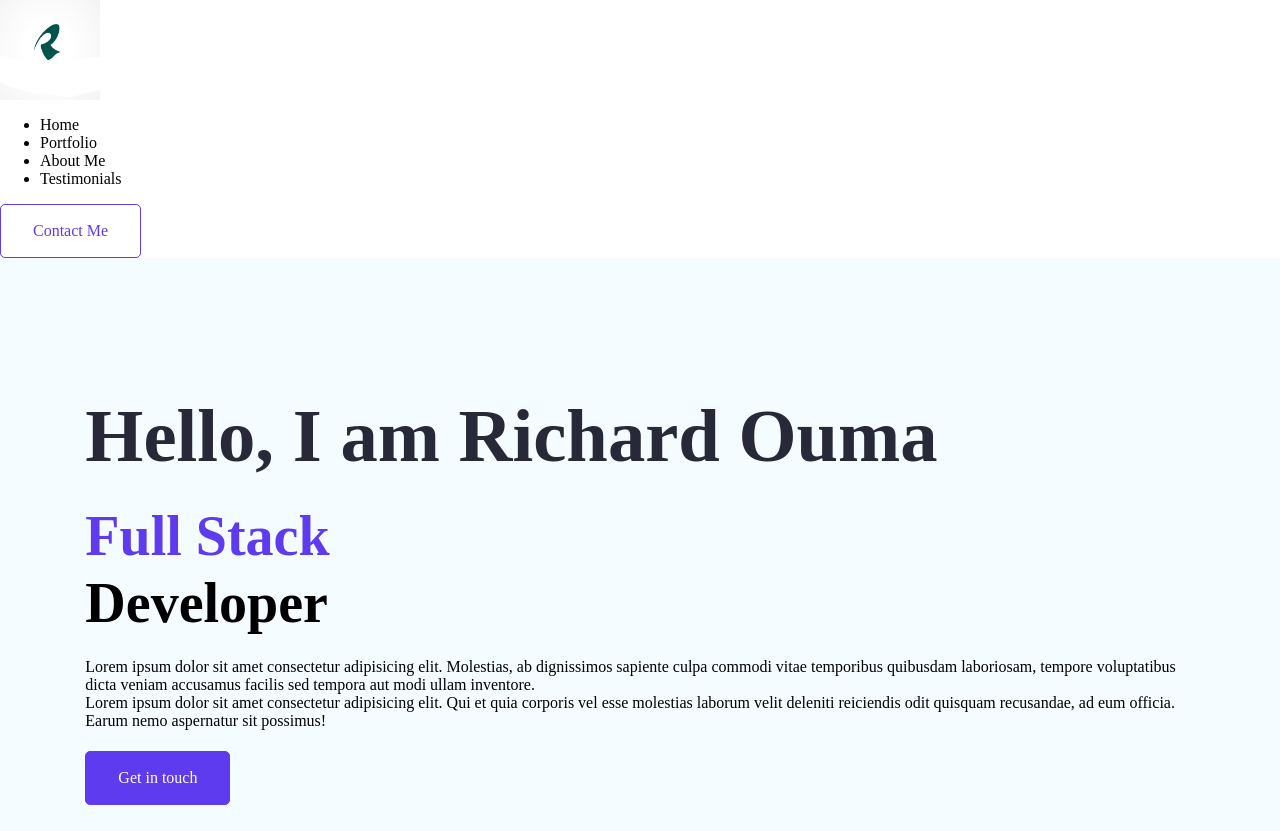
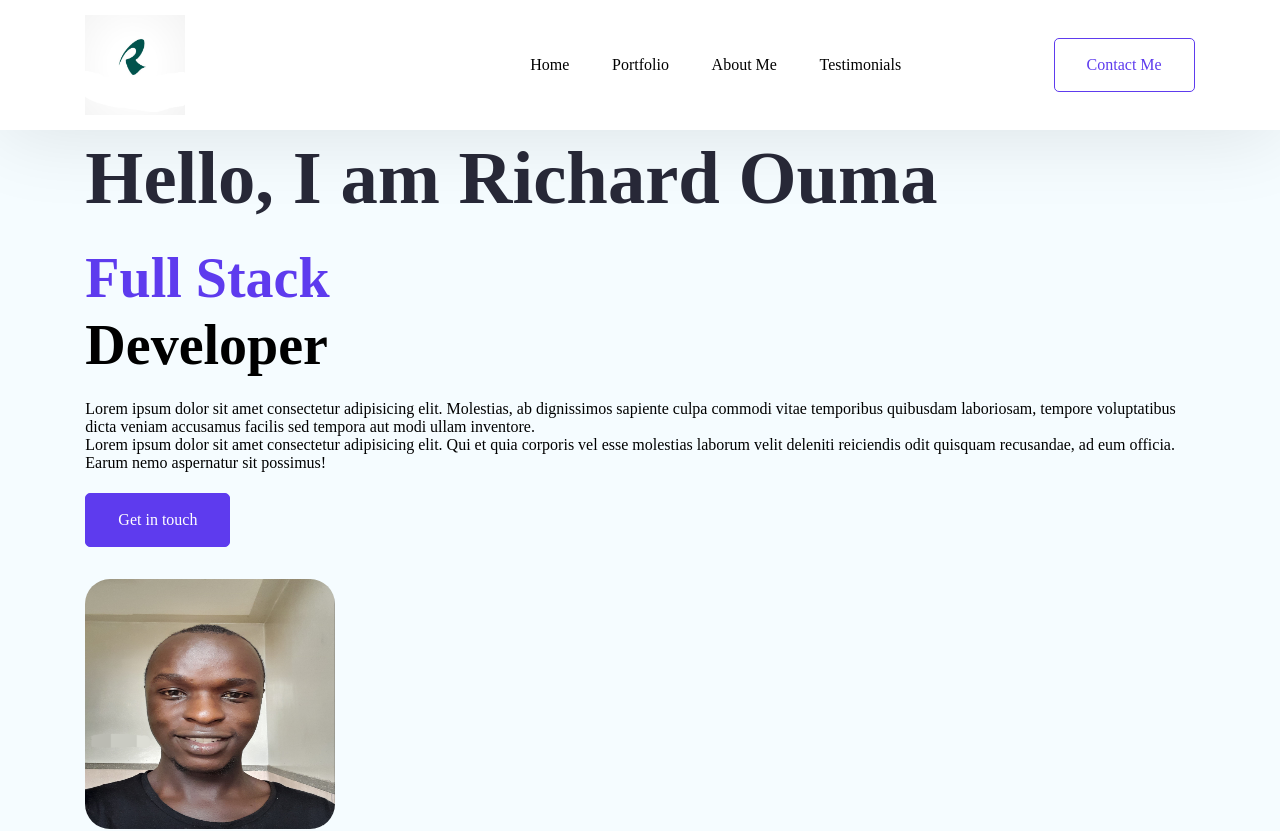
Before and after one commit to oumarichard505/portfolio, a React (Create React App) app: page / in a window 1280 px wide. Shown: the top 831 px of the page. Built offline with nearby package versions, Linux system fonts and the light colour scheme.

Commit message:
styling the navbar

```diff
--- a/src/App.css
+++ b/src/App.css
@@ -158,6 +158,28 @@ h3{
 }
 /* section title ends */
 
+/* Navabr styles start */
+.navbar{
+  display: flex;
+  justify-content: space-between;
+  align-items: center;
+  padding: 15px 85.333px;
+  background-color: var(--white);
+  box-shadow:0px 5.333px 80px 0 rgba(0,0,0,0.1) ;
+  position: fixed;
+  top: 0;
+  left: 0;
+  right: 0;
+
+}
+
+.navbar--items > ul {
+  list-style: none;
+  display: flex;
+  align-items: flex-start;
+  gap: 42.667px;
+  text-decoration: none;
+}
 
 /* hero setion style */
 .hero--section{
@@ -225,6 +247,8 @@ align-self: stretch;
 
 /* Hero section style */
 
+
+
 /* logo */
 .navbar--logo{
   display: flex;
```
